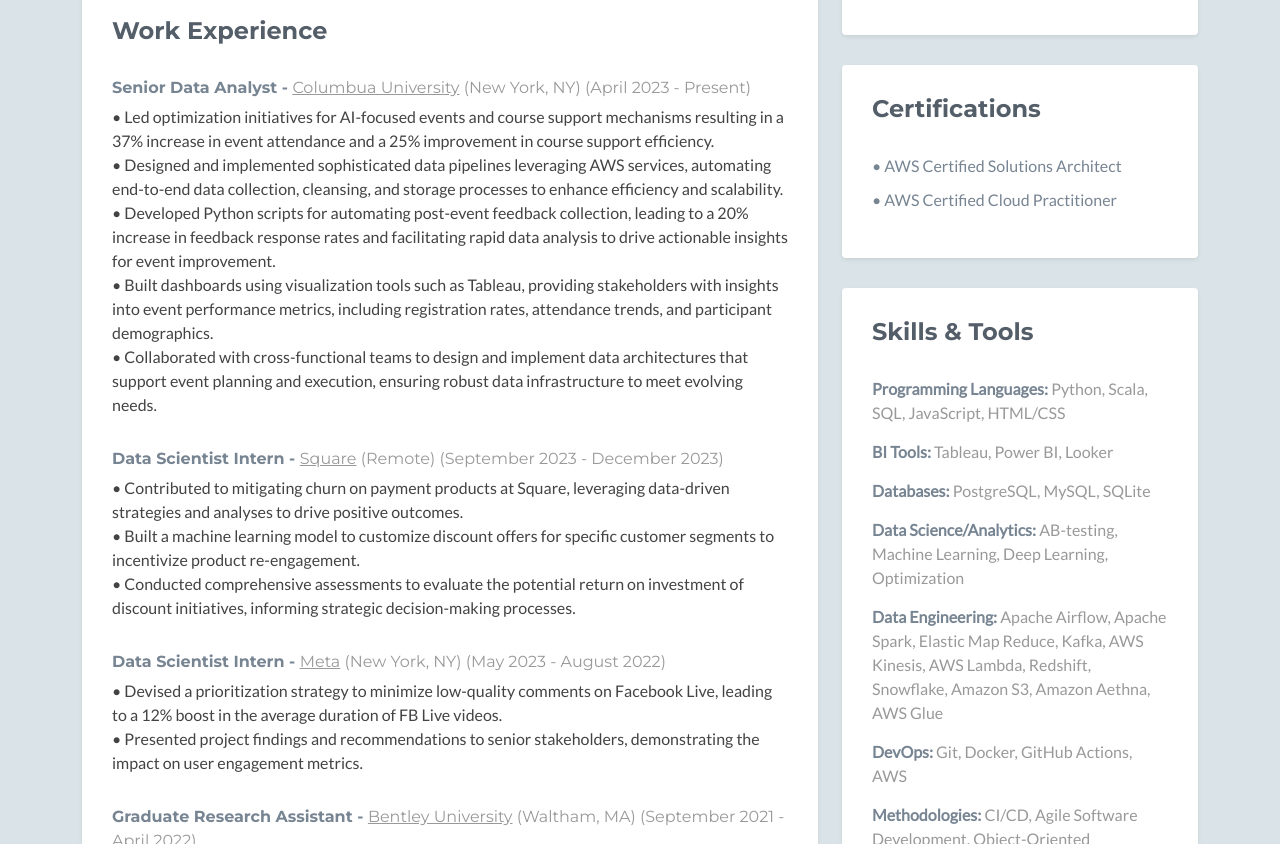
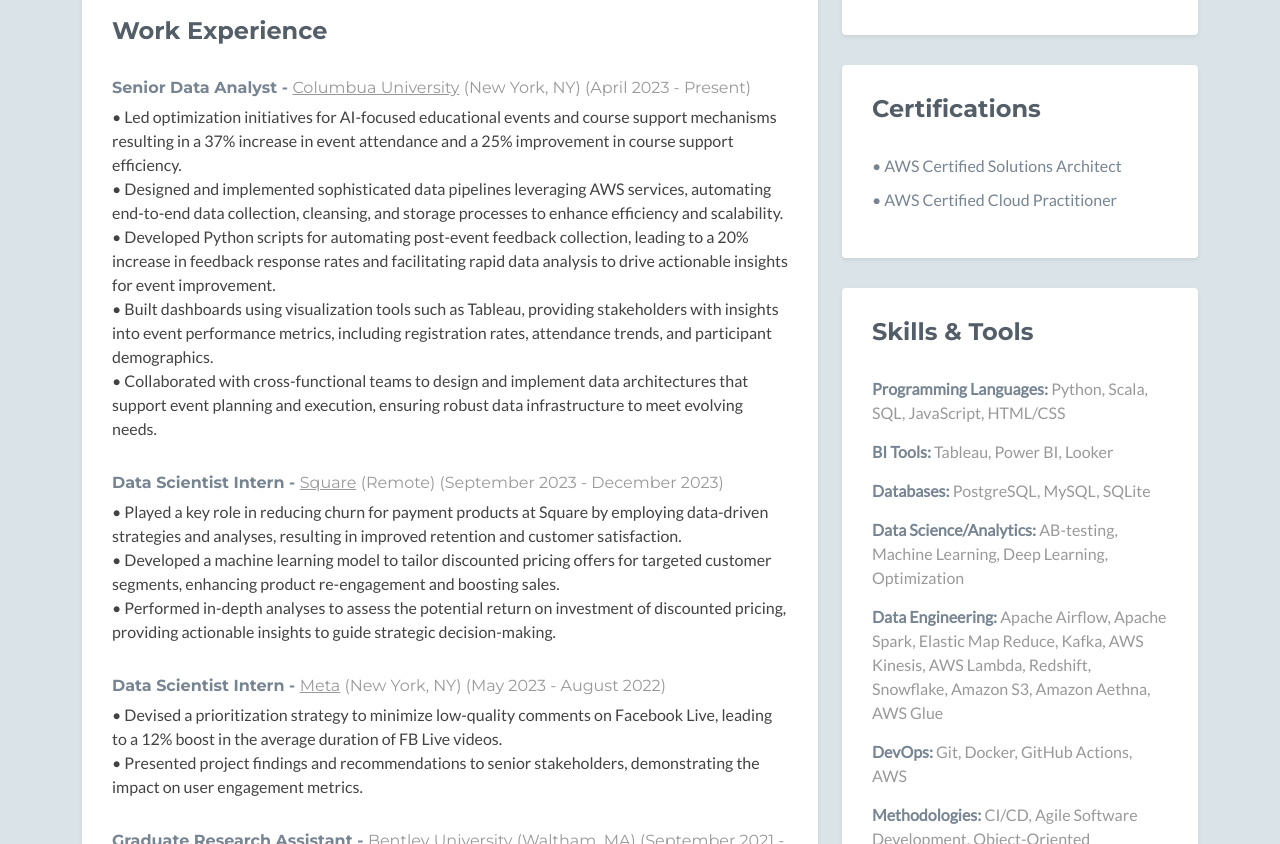
Before and after one commit to oluoduntan/olu.github.io, a plain HTML site: page index.html in a window 1280 px wide. Shown: the part 781-1625 px from the top of the page. Drawn offline with Linux system fonts and the light colour scheme; no server answers.

Commit message:
Updated Job Accomplishments

```diff
--- a/index.html
+++ b/index.html
@@ -167,7 +167,7 @@
                                         (April 2023 - Present)
                                     </span>
                                 </h3>
-                                • Led optimization initiatives for AI-focused events
+                                • Led optimization initiatives for AI-focused educational events
                                 and course support mechanisms resulting in a 37% increase
                                 in event attendance and a 25% improvement in course support efficiency.
                                 <br>
@@ -200,14 +200,14 @@
                                         (September 2023 - December 2023)
                                     </span>
                                 </h3>
-                                • Contributed to mitigating churn on payment products at Square, leveraging data-driven
-                                strategies and analyses to drive positive outcomes.
+                                • Played a key role in reducing churn for payment products at Square by employing data-driven
+                                strategies and analyses, resulting in improved retention and customer satisfaction.
                                 <br>
-                                • Built a machine learning model to customize discount offers for specific customer
-                                segments to incentivize product re-engagement.
+                                • Developed a machine learning model to tailor discounted pricing offers for targeted customer
+                                segments, enhancing product re-engagement and boosting sales.
                                 <br>
-                                • Conducted comprehensive assessments to evaluate the potential return on investment
-                                of discount initiatives, informing strategic decision-making processes.
+                                • Performed in-depth analyses to assess the potential return on investment of discounted pricing,
+                                providing actionable insights to guide strategic decision-making.
                             </div>
                             <div class="item">
                                 <h3 class="title">Data Scientist Intern -
```
